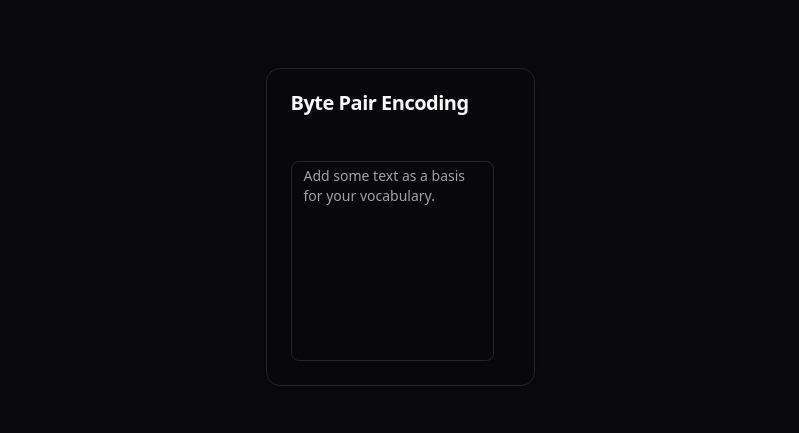
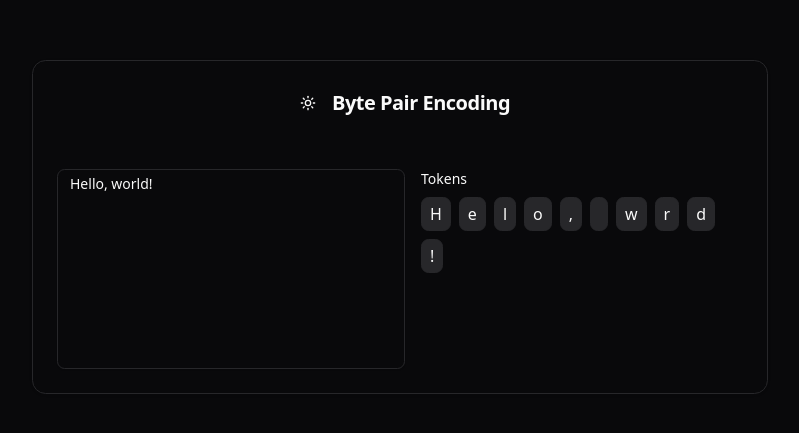
Before and after one commit to colecharb/byte-pair, a React (Vite) app: page / in a window 1280 px wide. Shown: the part 173-606 px from the top of the page, without its empty margins (240-1039 px from the left). Built offline with nearby package versions, Linux system fonts and the light colour scheme.

Commit message:
feat: adds dark mode button and changes tokens from set to array

```diff
--- a/src/App.tsx
+++ b/src/App.tsx
@@ -1,33 +1,67 @@
 import './index.css';
 import { Card, CardContent, CardHeader, CardTitle } from '@/components/ui/card';
-import { useState } from 'react';
+import { useState, useEffect } from 'react';
 import { Input } from './components/ui/input';
+import { Token } from './components/ui/token';
+import { Button } from './components/ui/button';
+import { Moon, Sun } from 'lucide-react';
+import { useIsDark } from './hooks/useIsDark';
+
+const defaultInput = 'Hello, world!';
 
 export function App() {
-  const [input, setInput] = useState('');
-  const [tokens, setTokens] = useState<Set<string>>(new Set());
+  const [isDark, setIsDark] = useIsDark();
+
+  const [input, setInput] = useState(defaultInput);
+  const [inputAsTokens, setInputAsTokens] = useState<number[]>([]);
+  const [tokens, setTokens] = useState<string[]>(
+    Array.from(new Set(defaultInput)),
+  );
 
   const onChangeInput = (e: React.ChangeEvent<HTMLTextAreaElement>) => {
     setInput(e.target.value);
-    setTokens(new Set(e.target.value));
   };
 
+  useEffect(() => {
+    setTokens(Array.from(new Set(input)));
+  }, [input]);
+
   return (
-    <div className='container mx-auto p-8 text-center relative z-10'>
-      <Card className='bg-card/50 backdrop-blur-sm border-muted'>
-        <CardHeader>
+    <div className='container w-200 p-8 text-center relative z-10'>
+      <Card className='bg-card backdrop-blur-sm border-muted'>
+        <CardHeader className='flex flex-row justify-center items-center'>
+          <Button
+            variant='ghost'
+            size='icon'
+            onClick={() => setIsDark(!isDark)}
+          >
+            {isDark ? (
+              <Sun className='h-5 w-5' />
+            ) : (
+              <Moon className='h-5 w-5' />
+            )}
+          </Button>
           <CardTitle>Byte Pair Encoding</CardTitle>
         </CardHeader>
         <CardContent className='pt-6'>
           <div className='flex gap-4'>
             <Input
-              className='resize-none h-50'
+              className='flex-1 resize-none h-50'
               rows={12}
               placeholder='Add some text as a basis for your vocabulary.'
+              defaultValue={defaultInput}
               onChange={onChangeInput}
             />
-            <div className='flex flex-col gap-2'>
-              <p>{input}</p>
+            <div className='flex flex-col flex-1 gap-2 justify-start align-start flex-wrap'>
+              <h3 className='text-left text-sm font-medium'>Tokens</h3>
+              <div className='flex flex-wrap gap-2'>
+                {tokens.map((token) => (
+                  <Token
+                    key={token}
+                    token={token}
+                  />
+                ))}
+              </div>
             </div>
           </div>
         </CardContent>
```
